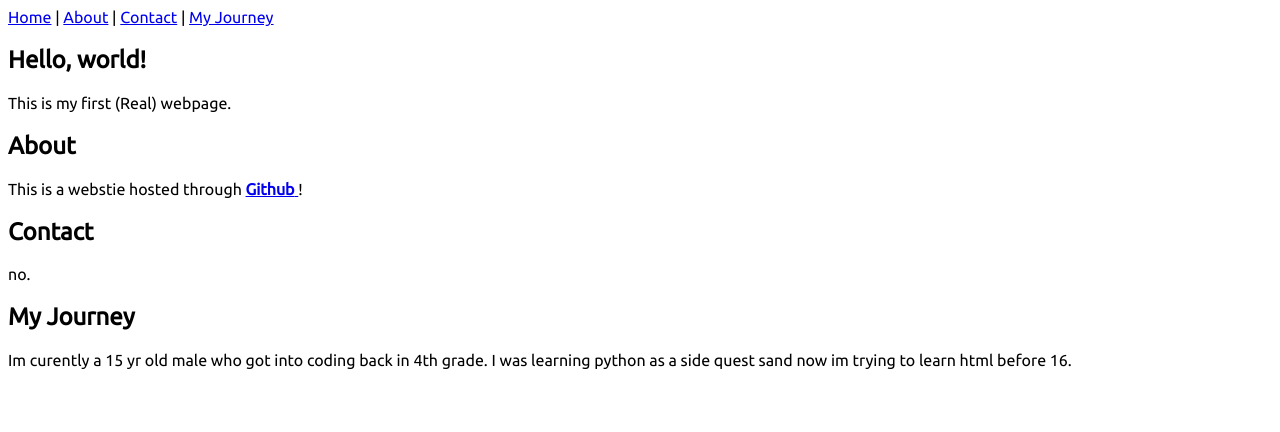
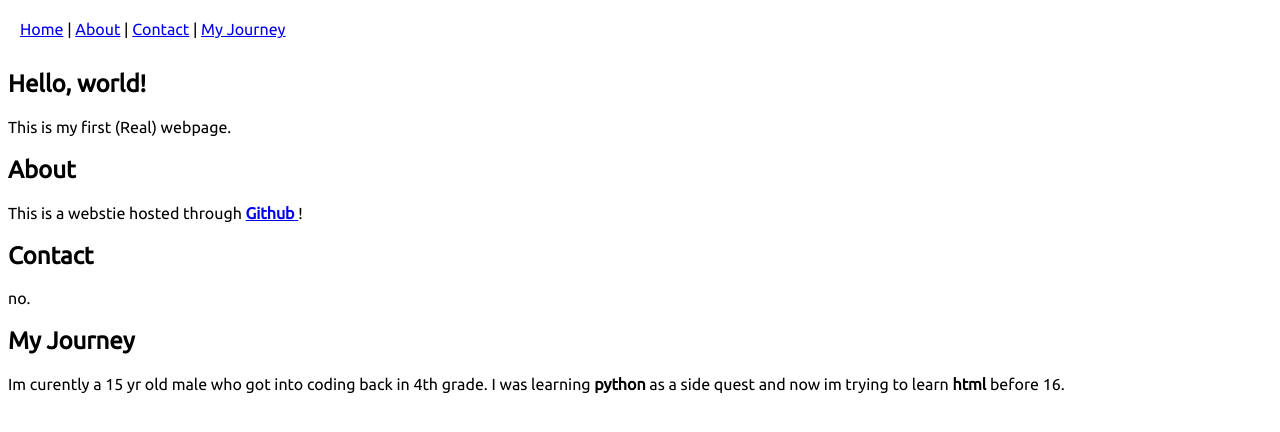
Before and after one commit to WTFIU/website, a plain HTML site: page index.html in a window 1280 px wide. Drawn offline with Linux system fonts and the light colour scheme.

Commit message:
Update index.html

```diff
--- a/index.html
+++ b/index.html
@@ -12,7 +12,14 @@
         font-family: 'Ubuntu', sans-serif;
       }
       .bold {
-        font-weight: bold;
+        font-weight: bold
+      }
+      nav {
+        position: sticky;
+        top: 0;
+        background-color: white;
+        padding: 12px;
+        z-index: 1000;
       }
     </style>
   </head>
@@ -42,7 +49,7 @@
 
     <section id="My_Journey">
       <h2>My Journey</h2>
-      <p>Im curently a 15 yr old male who got into coding back in 4th grade. I was learning python as a side quest sand now im trying to learn html before 16.</p>
+      <p>Im curently a 15 yr old male who got into coding back in 4th grade. I was learning <span class="bold">python</span> as a side quest and now im trying to learn <span class="bold">html</span> before 16.</p>
     </section>
   </body>
 </html>
```
